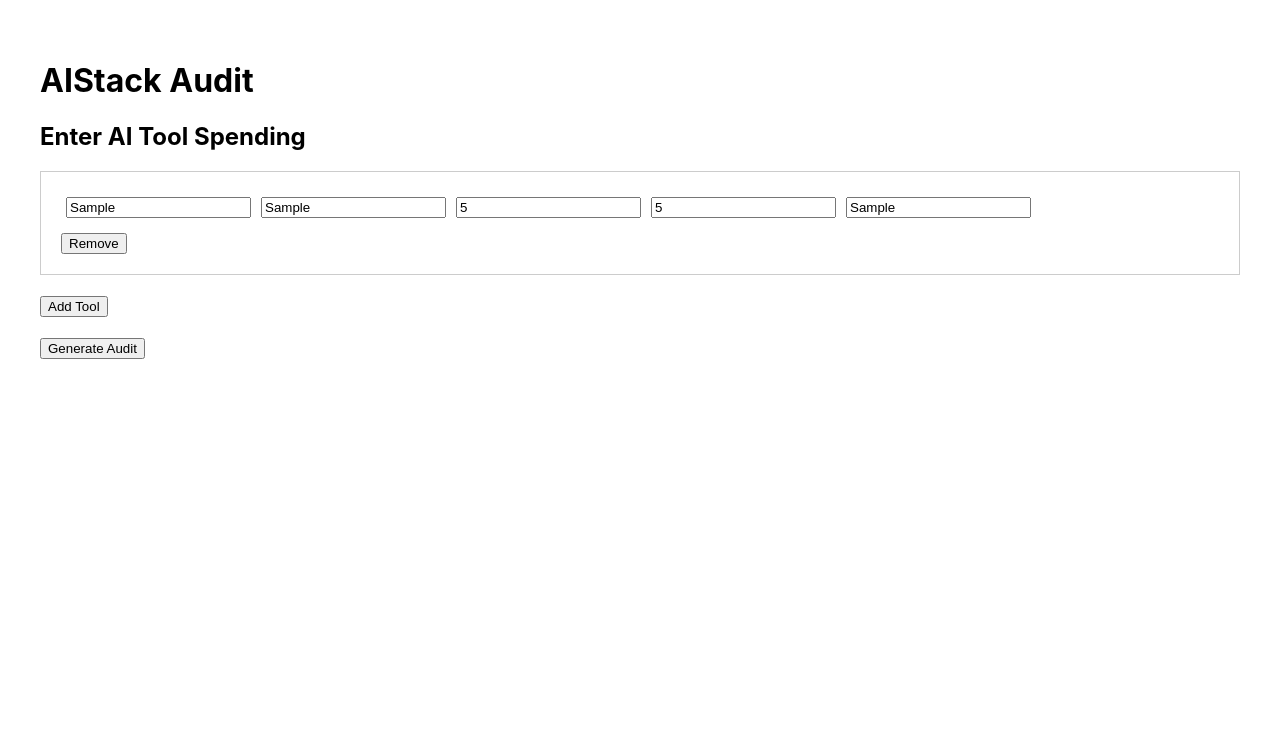
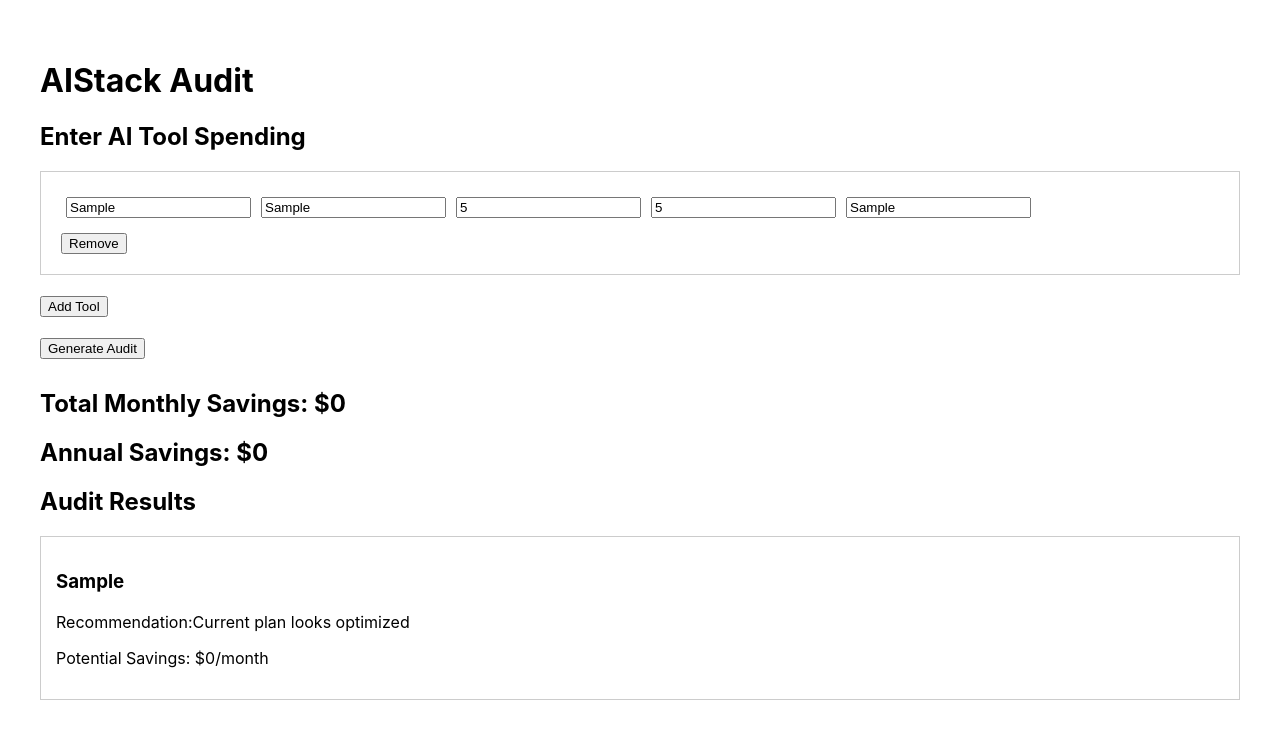
Before and after one commit to ApurvRanjane/AIStack-Audit, a React (Create React App) app in the folder client/: page / in a window 1280 px wide. Both pictures are taken after typing "Sample", "Sample", "5", "5", "Sample" into the empty fields and a click on the button "Generate Audit". Shown: the top 738 px of the page. Built offline with nearby package versions, Linux system fonts and the light colour scheme.

Commit message:
feat: implement audit engine and savings calculation

```diff
--- a/client/src/components/ToolForm.js
+++ b/client/src/components/ToolForm.js
@@ -1,7 +1,6 @@
 import { useState, useEffect } from "react";
 
 function ToolForm() {
-
   const [tools, setTools] = useState(() => {
 
     const savedTools = localStorage.getItem("tools");
@@ -14,29 +13,25 @@ function ToolForm() {
             plan: "",
             spend: "",
             seats: "",
-            useCase: ""
-          }
+            useCase: "",
+          },
         ];
   });
+  const [results, setResults] = useState([]);
 
   useEffect(() => {
-
     localStorage.setItem("tools", JSON.stringify(tools));
-
   }, [tools]);
 
   const handleChange = (index, event) => {
-
     const values = [...tools];
 
     values[index][event.target.name] = event.target.value;
 
     setTools(values);
-
   };
 
   const addTool = () => {
-
     setTools([
       ...tools,
       {
@@ -44,39 +39,74 @@ function ToolForm() {
         plan: "",
         spend: "",
         seats: "",
-        useCase: ""
-      }
+        useCase: "",
+      },
     ]);
-
   };
 
   const removeTool = (index) => {
-
     const values = [...tools];
 
     values.splice(index, 1);
 
     setTools(values);
-
   };
 
+  const generateAudit = () => {
+    let auditResults = [];
+
+    tools.forEach((item) => {
+      let recommendation = "";
+      let savings = 0;
+
+      // Rule 1
+      if (item.plan.toLowerCase() === "team" && Number(item.seats) <= 2) {
+        recommendation = "Switch to Plus plan";
+        savings = 80;
+      }
+
+      // Rule 2
+      else if (
+        item.tool.toLowerCase() === "claude" &&
+        Number(item.spend) > 20
+      ) {
+        recommendation = "Claude Pro may be unnecessary";
+        savings = 20;
+      }
+
+      // Rule 3
+      else if (Number(item.seats) > 5) {
+        recommendation = "Reduce unused seats";
+        savings = 50;
+      } else {
+        recommendation = "Current plan looks optimized";
+        savings = 0;
+      }
+
+      auditResults.push({
+        tool: item.tool,
+        plan: item.plan,
+        recommendation,
+        savings,
+      });
+    });
+
+    setResults(auditResults);
+  };
+  const totalSavings = results.reduce((total, item) => total + item.savings, 0);
   return (
-
     <div>
-
       <h2>Enter AI Tool Spending</h2>
 
       {tools.map((item, index) => (
-
         <div
           key={index}
           style={{
             border: "1px solid #ccc",
             padding: "20px",
-            marginBottom: "20px"
+            marginBottom: "20px",
           }}
         >
-
           <input
             type="text"
             name="tool"
@@ -130,25 +160,43 @@ function ToolForm() {
           >
             Remove
           </button>
-
         </div>
-
       ))}
 
-      <button onClick={addTool}>
-        Add Tool
-      </button>
+      <button onClick={addTool}>Add Tool</button>
 
-      <br /><br />
+      <br />
+      <br />
 
-      <button>
-        Generate Audit
-      </button>
+      <button onClick={generateAudit}>Generate Audit</button>
+      <div style={{ marginTop: "30px" }}>
+        <h2>Total Monthly Savings: ${totalSavings}</h2>
 
+        <h2>Annual Savings: ${totalSavings * 12}</h2>
+        <h2>Audit Results</h2>
+
+        {results.map((result, index) => (
+          <div
+            key={index}
+            style={{
+              border: "1px solid #ccc",
+              padding: "15px",
+              marginBottom: "15px",
+            }}
+          >
+            <h3>{result.tool}</h3>
+
+            <p>
+              Recommendation:
+              {result.recommendation}
+            </p>
+
+            <p>Potential Savings: ${result.savings}/month</p>
+          </div>
+        ))}
+      </div>
     </div>
-
   );
-
 }
 
 export default ToolForm;
```
